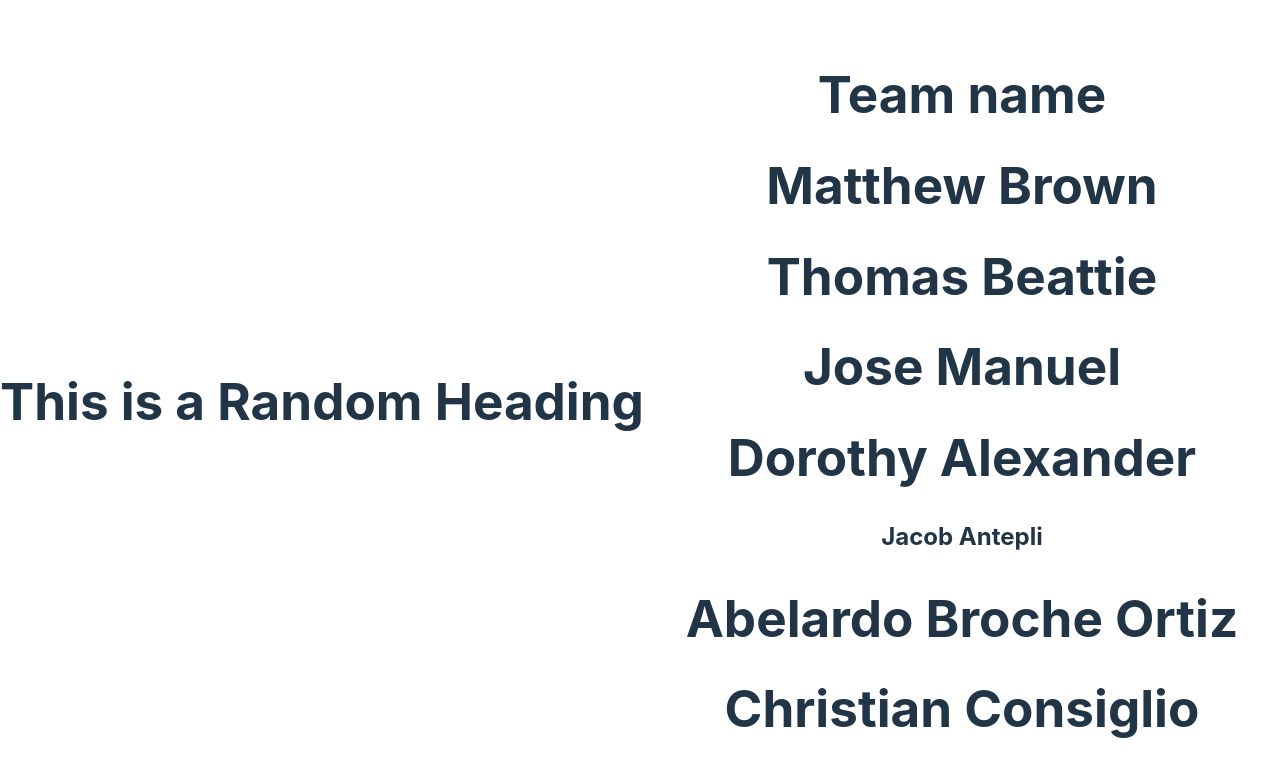
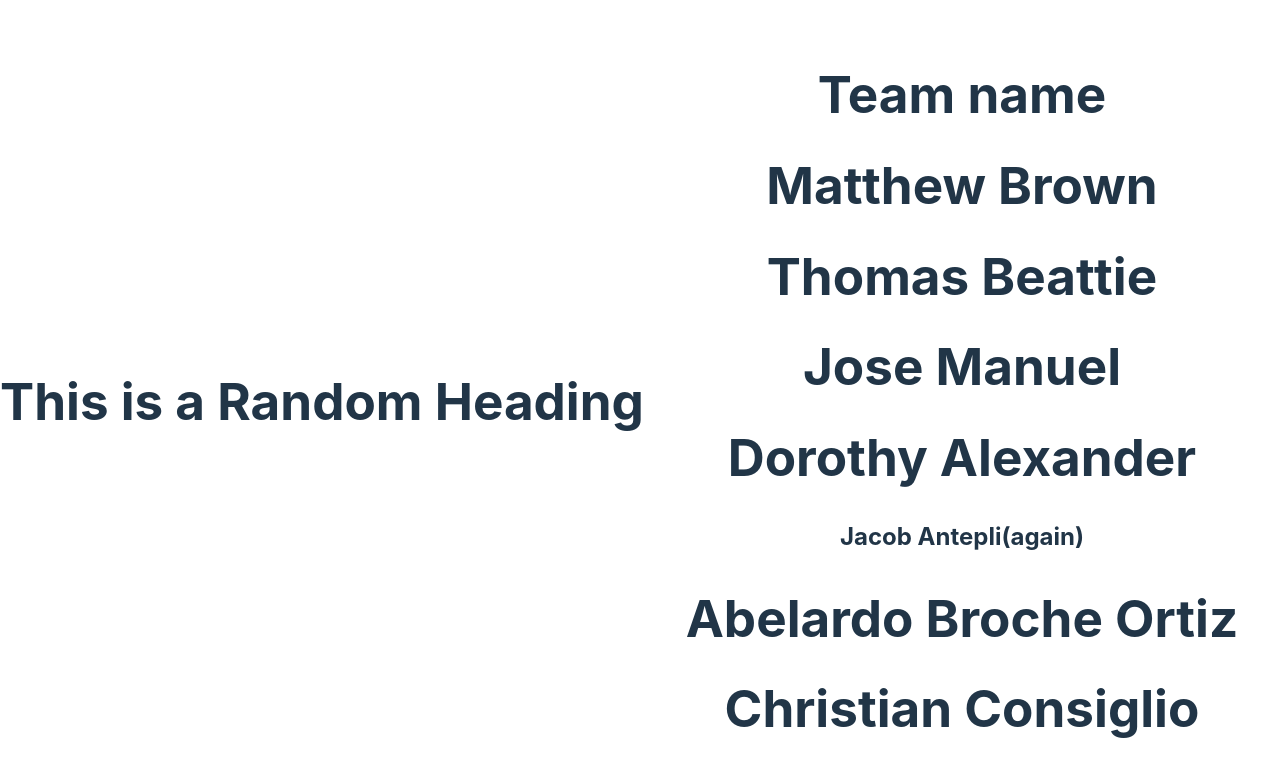
Before and after one commit to JacobAntepli/git-example-team-S, a React (Vite) app: page / in a window 1280 px wide. Shown: the top 776 px of the page. Built offline with nearby package versions, Linux system fonts and the light colour scheme.

Commit message:
Added name

```diff
--- a/src/App.jsx
+++ b/src/App.jsx
@@ -10,7 +10,7 @@ function App() {
           <h1>Thomas Beattie</h1>
           <h1> Jose Manuel</h1>
           <h1>Dorothy Alexander</h1>
-          <h2>Jacob Antepli</h2>
+          <h2>Jacob Antepli(again)</h2>
           <h1>Abelardo Broche Ortiz</h1>
           <h1>Christian Consiglio</h1>
       </div>
```
